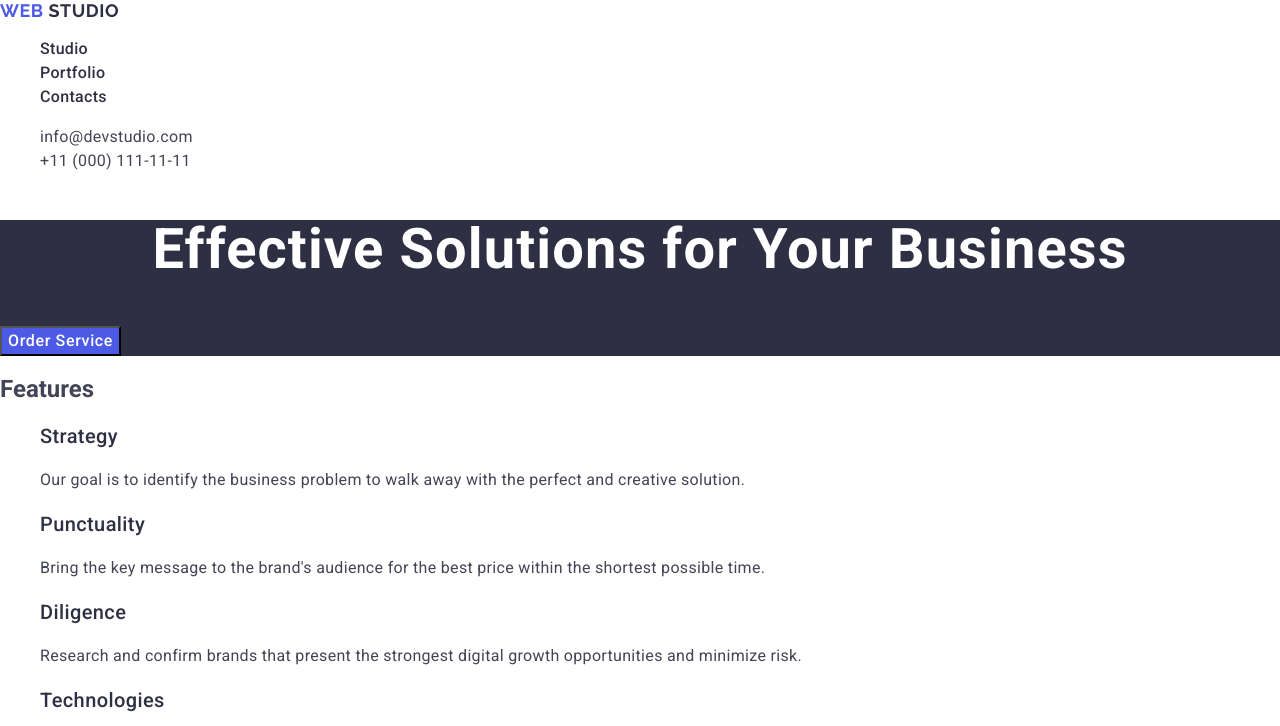
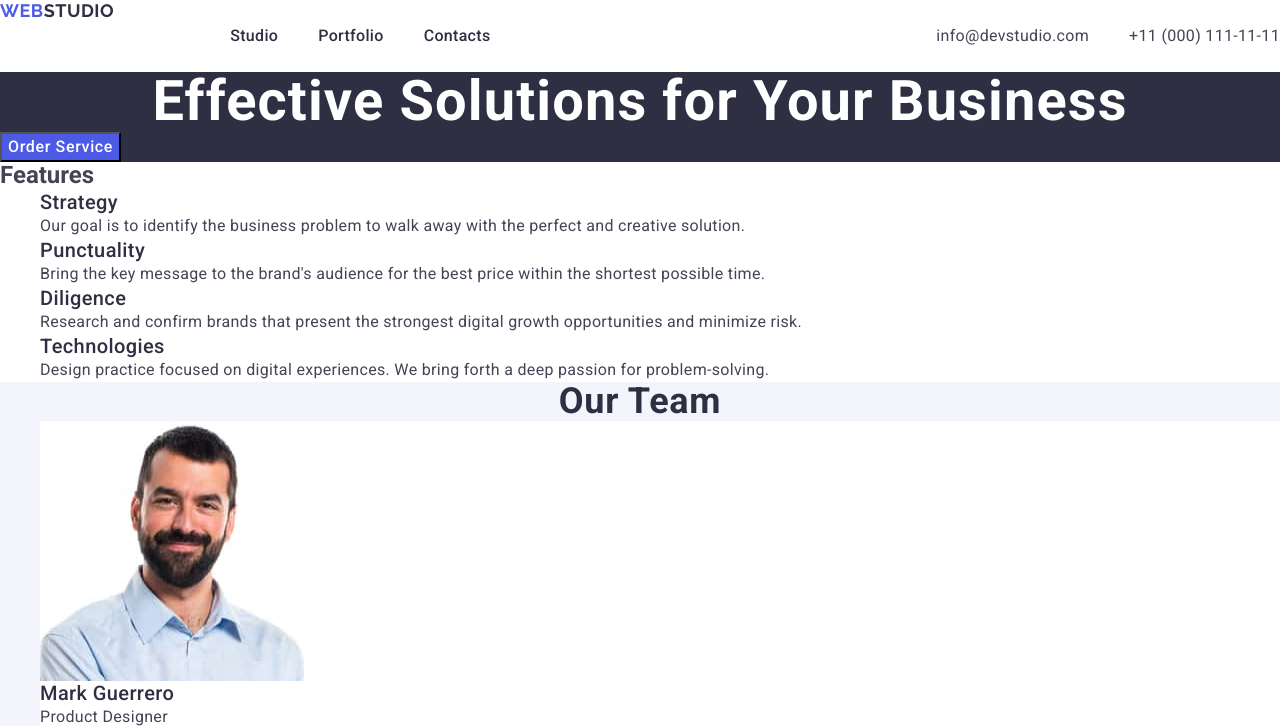
Before and after one commit to Vika-Lex/goit-markup-hw-03, a plain HTML site: page index.html in a window 1280 px wide. Shown: the top 726 px of the page. Drawn offline with nearby package versions, Linux system fonts and the light colour scheme.

Commit message:
hw-3-started

```diff
--- a/css/styles.css
+++ b/css/styles.css
@@ -1,3 +1,20 @@
+/* ============== COMMON-STYLES ============== */
+
+h1, h2, h3, p {
+    margin-top: 0;
+    margin-bottom: 0;
+}
+
+ul, ol {
+    margin-top: 0;
+    margin-bottom: 0;
+    margin-left: 0;
+}
+
+img {
+    display: block;
+}
+
 .list {
     list-style-type: none;
 }
@@ -14,6 +31,28 @@ body {
 font-family: 'Roboto', sans-serif;
 color: #434455;
 background: #FFF;
+}
+
+.section-title {
+    background: #2E2F42;
+}
+
+/* ============== /COMMON-STYLES ============== */
+
+/* =================== HEADER ================= */
+
+.container {
+    display: flex;
+}
+
+.page-header-container {
+    display: flex;
+    align-items: center;
+    justify-content: space-between;
+}
+
+.nav-list {
+    display: flex;
 }
 
 .logo {
@@ -35,14 +74,20 @@ color: #4d5ae5;
     letter-spacing: 0.03em;
     text-transform: uppercase;
     color: #2E2F42;
+    margin-right: 76px;
 }
 
 .menu {
+    display: flex;
     font-size: 16px;
     font-weight: 500;
     line-height: 1.5;
     letter-spacing: 0.02em;
     color: #2E2F42;
+    gap: 40px;
+    padding-top: 24px;
+        padding-bottom: 24px;
+
 
 }
 
@@ -53,6 +98,7 @@ color: #4d5ae5;
         line-height: 1.5;
         letter-spacing: 0.02em;
 color: #2E2F42;
+
 }
 
 .menu-link:hover,
@@ -62,6 +108,11 @@ color: #2E2F42;
 
 .contacts {
     font-style: normal;
+}
+
+.contacts-list {
+    display: flex;
+    gap: 40px;
 }
 
 .contacts-link {
@@ -77,9 +128,10 @@ color: #2E2F42;
     color: #404BBF;
 }
 
-.section-title {
-    background: #2E2F42;
-}
+/* ================= /HEADER ================= */
+
+/* =============== SECTION TITLE =============== */
+
 
 .main-title {
     text-align: center;
@@ -167,6 +219,8 @@ background-color: #FFFFFF;
         }
 
 
+
+
 .section-footer {
 background: #2E2F42;
 }
--- a/index.html
+++ b/index.html
@@ -20,9 +20,10 @@
 
   <body>
     <header class="page-header">
+      <div class="container page-header-container">
         <nav class="nav-list">
           <a class="logo link" href="./index.html"
-          >Web <span class="logo-studio link">Studio</span></a
+            >Web<span class="logo-studio link">Studio</span></a
           >
 
           <ul class="list menu">
@@ -37,7 +38,6 @@
             </li>
           </ul>
         </nav>
-
         <address class="contacts">
           <ul class="list contacts-list">
             <li class="contacts-item">
@@ -52,6 +52,7 @@
             </li>
           </ul>
         </address>
+      </div>
     </header>
 
     <main>
@@ -257,7 +258,7 @@
     <!-- FOOTER -->
     <footer class="section-footer">
       <a class="logo link" href="./index.html"
-        >Web <span class="logo-studio-footer link">Studio</span></a
+        >Web<span class="logo-studio-footer link">Studio</span></a
       >
       <p class="footer-text">
         Increase the flow of customers and sales for your business with digital
```
Lines whose indentation alone changed are shown as unchanged.
